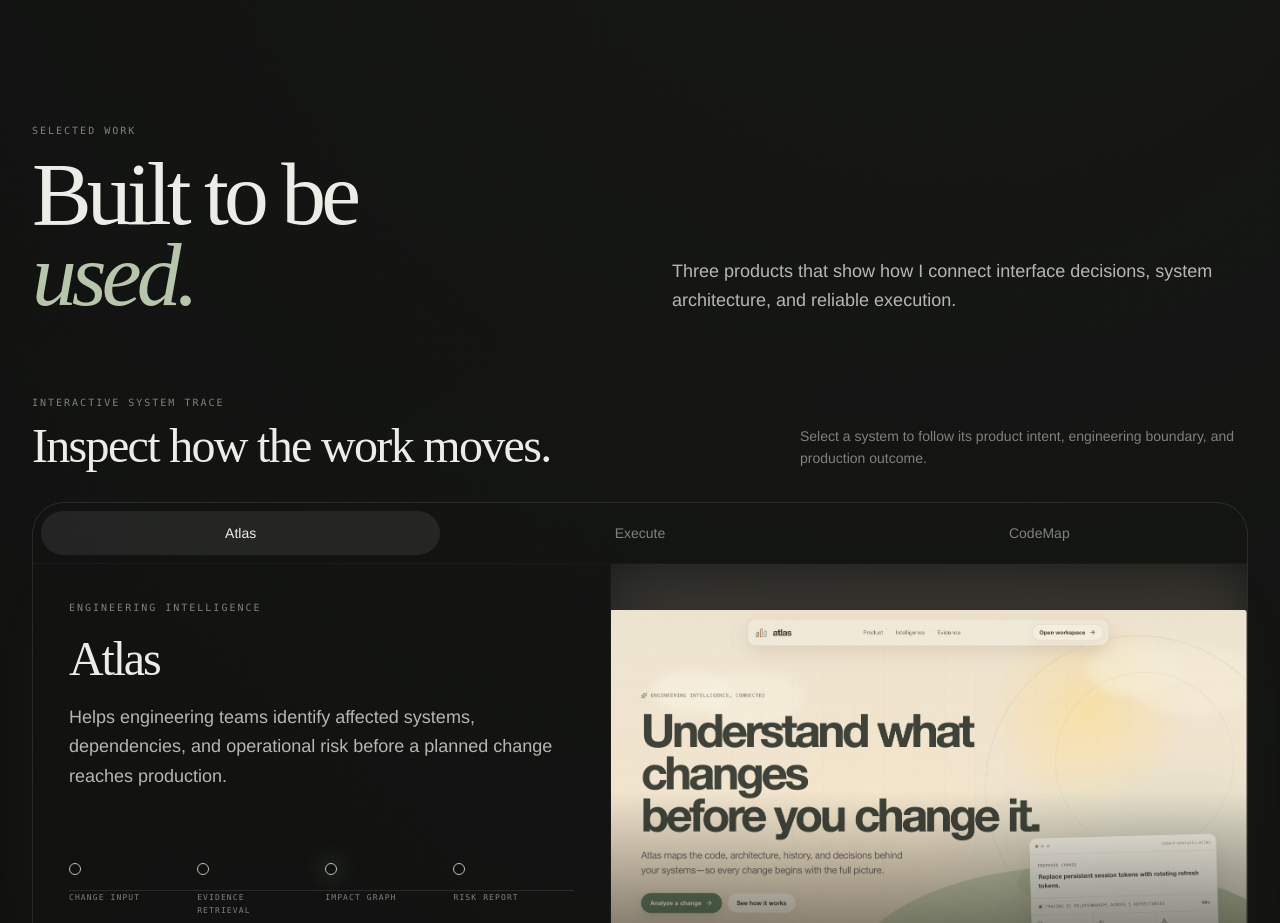
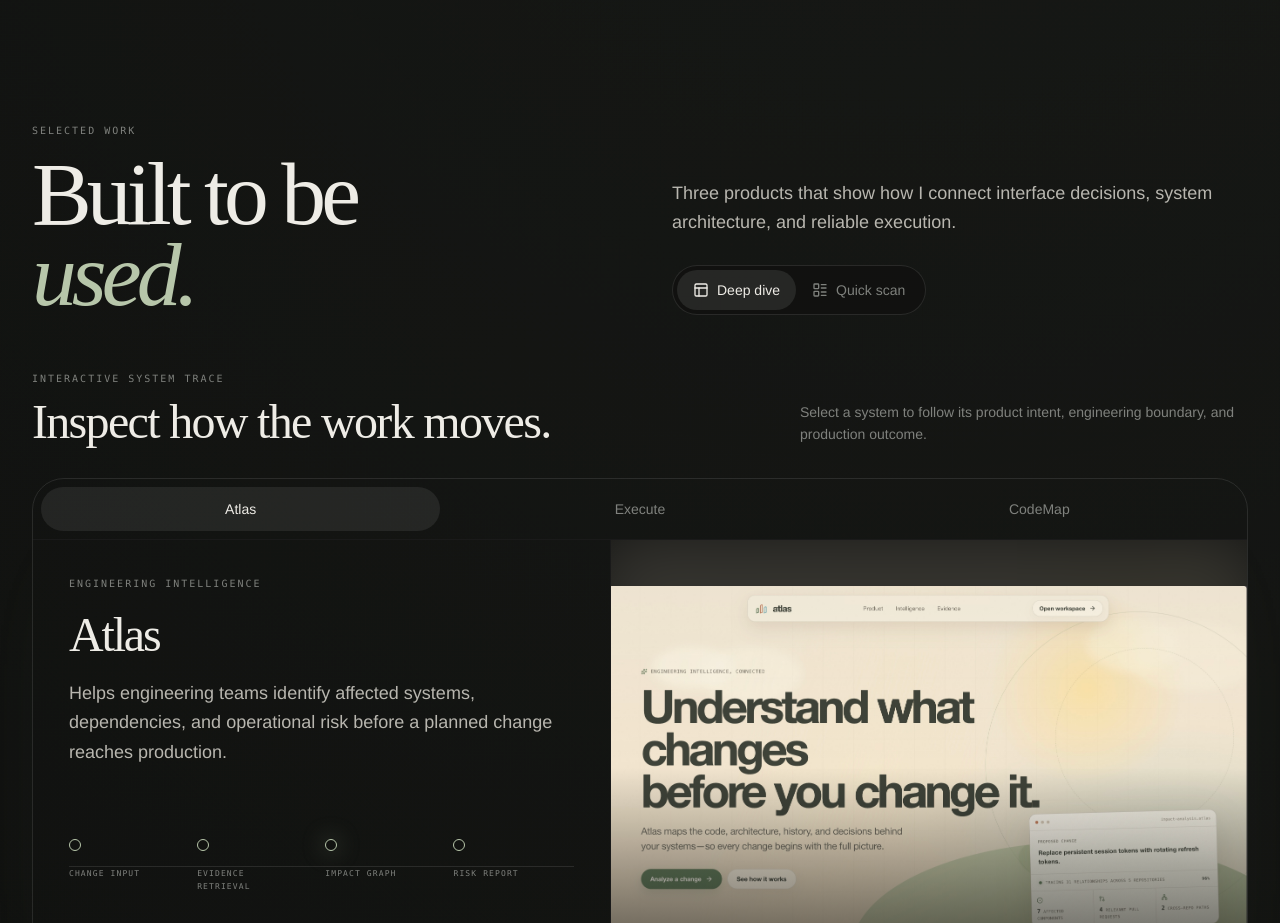
Before and after one commit to priyanshjhaa/Portfolio-, a Next.js app: page / in a window 1280 px wide. Shown: the part 1020-1943 px from the top of the page. Built offline with nearby package versions, Linux system fonts and the light colour scheme.

Commit message:
Add quick scan project view

```diff
--- a/components/sections/Projects.tsx
+++ b/components/sections/Projects.tsx
@@ -2,7 +2,7 @@
 
 import { useState } from 'react';
 import Image from 'next/image';
-import { ArrowUpRight, Github, MoveUpRight } from 'lucide-react';
+import { ArrowUpRight, Github, LayoutList, MoveUpRight, PanelsTopLeft } from 'lucide-react';
 import { projects } from '@/lib/data';
 import { Project } from '@/types/project';
 import { cn } from '@/lib/utils';
@@ -233,14 +233,88 @@
   );
 }
 
+function QuickScanBoard({
+  projects: selectedProjects,
+  onOpenProject,
+}: {
+  projects: Project[];
+  onOpenProject: (id: string) => void;
+}) {
+  return (
+    <Reveal>
+      <div className="overflow-hidden rounded-[30px] border border-white/10 bg-[#10110f]/72">
+        <div className="grid border-b border-white/8 px-5 py-4 font-display text-[8px] uppercase tracking-[0.16em] text-text-muted md:grid-cols-[70px_0.72fr_1.4fr_auto] md:px-7">
+          <span>Index</span>
+          <span className="hidden md:block">System</span>
+          <span className="hidden md:block">Evaluator signal</span>
+          <span className="hidden md:block">Access</span>
+        </div>
+
+        <div className="divide-y divide-white/8">
+          {selectedProjects.map((project, index) => (
+            <article
+              key={project.id}
+              className="group grid gap-6 px-5 py-7 transition-colors hover:bg-white/[0.022] md:grid-cols-[70px_0.72fr_1.4fr_auto] md:px-7 md:py-8"
+            >
+              <span className="font-display text-[9px] tracking-[0.16em] text-[#b7c6aa]">
+                {String(index + 1).padStart(2, '0')}
+              </span>
+
+              <div>
+                <h3 className="font-editorial text-4xl tracking-[-0.04em] text-text-primary">{project.name}</h3>
+                <p className="mt-2 text-sm leading-relaxed text-text-muted">{project.summary}</p>
+              </div>
+
+              <div className="grid gap-5 sm:grid-cols-2">
+                <div>
+                  <p className="field-label">Ownership</p>
+                  <p className="mt-3 text-sm leading-relaxed text-text-secondary">
+                    {(project.ownership ?? []).slice(0, 2).join(' / ')}
+                  </p>
+                </div>
+                <div>
+                  <p className="field-label">Engineering decision</p>
+                  <p className="mt-3 text-sm leading-relaxed text-text-secondary">{project.keyDecision}</p>
+                </div>
+              </div>
+
+              <div className="flex items-start gap-4 md:justify-end">
+                <button
+                  type="button"
+                  onClick={() => onOpenProject(project.id)}
+                  className="inline-flex items-center gap-2 whitespace-nowrap text-sm text-text-primary transition hover:text-[#b7c6aa]"
+                >
+                  Case study <ArrowUpRight className="h-4 w-4" />
+                </button>
+                {project.githubUrl && (
+                  <a
+                    href={project.githubUrl}
+                    target="_blank"
+                    rel="noopener noreferrer"
+                    aria-label={`${project.name} GitHub repository`}
+                    className="text-text-muted transition hover:text-text-primary"
+                  >
+                    <Github className="h-4 w-4" />
+                  </a>
+                )}
+              </div>
+            </article>
+          ))}
+        </div>
+      </div>
+    </Reveal>
+  );
+}
+
 export default function Projects({ onOpenProject }: { onOpenProject: (projectId: string) => void }) {
   const flagship = flagshipIds.map((id) => projects.find((project) => project.id === id)!).filter(Boolean);
   const archive = projects.filter((project) => !flagshipIds.includes(project.id));
+  const [viewMode, setViewMode] = useState<'deep' | 'quick'>('deep');
 
   return (
     <section className="relative px-4 py-24 md:px-8 md:py-32">
       <div className="mx-auto max-w-[1240px]">
-        <Reveal className="mb-20 grid gap-8 lg:grid-cols-[0.85fr_1.15fr] lg:items-end">
+        <Reveal className="mb-14 grid gap-8 lg:grid-cols-[0.85fr_1.15fr] lg:items-end">
           <div>
             <p className="field-label">Selected work</p>
             <h2 className="mt-4 font-editorial text-[clamp(3.5rem,7vw,6.8rem)] leading-[0.9] tracking-[-0.055em] text-text-primary">
@@ -249,18 +323,53 @@
               <span className="italic text-[#b7c6aa]">used.</span>
             </h2>
           </div>
-          <p className="max-w-xl text-lg leading-relaxed text-text-secondary lg:justify-self-end">
+          <div className="lg:justify-self-end">
+            <p className="max-w-xl text-lg leading-relaxed text-text-secondary">
               Three products that show how I connect interface decisions, system architecture, and reliable execution.
             </p>
+            <div className="mt-7 inline-flex rounded-full border border-white/10 bg-[#10110f]/75 p-1" aria-label="Project viewing mode">
+              <button
+                type="button"
+                onClick={() => setViewMode('deep')}
+                aria-pressed={viewMode === 'deep'}
+                className={cn(
+                  'inline-flex min-h-10 items-center gap-2 rounded-full px-4 text-sm transition',
+                  viewMode === 'deep' ? 'bg-white/[0.09] text-text-primary' : 'text-text-muted hover:text-text-secondary'
+                )}
+              >
+                <PanelsTopLeft className="h-4 w-4" />
+                Deep dive
+              </button>
+              <button
+                type="button"
+                onClick={() => setViewMode('quick')}
+                aria-pressed={viewMode === 'quick'}
+                className={cn(
+                  'inline-flex min-h-10 items-center gap-2 rounded-full px-4 text-sm transition',
+                  viewMode === 'quick' ? 'bg-white/[0.09] text-text-primary' : 'text-text-muted hover:text-text-secondary'
+                )}
+              >
+                <LayoutList className="h-4 w-4" />
+                Quick scan
+              </button>
+            </div>
+          </div>
         </Reveal>
 
+        {viewMode === 'deep' ? (
+          <>
             <SystemTrace onOpenProject={onOpenProject} />
-
             <div>
               {flagship.map((project, index) => (
                 <ProjectChapter key={project.id} project={project} index={index} onOpenProject={onOpenProject} />
               ))}
             </div>
+          </>
+        ) : (
+          <div className="pb-20 pt-6">
+            <QuickScanBoard projects={flagship} onOpenProject={onOpenProject} />
+          </div>
+        )}
 
         <Reveal className="border-t border-white/8 py-20">
           <div className="grid gap-8 lg:grid-cols-[0.7fr_1.3fr]">
```
Lines whose indentation alone changed are shown as unchanged.
